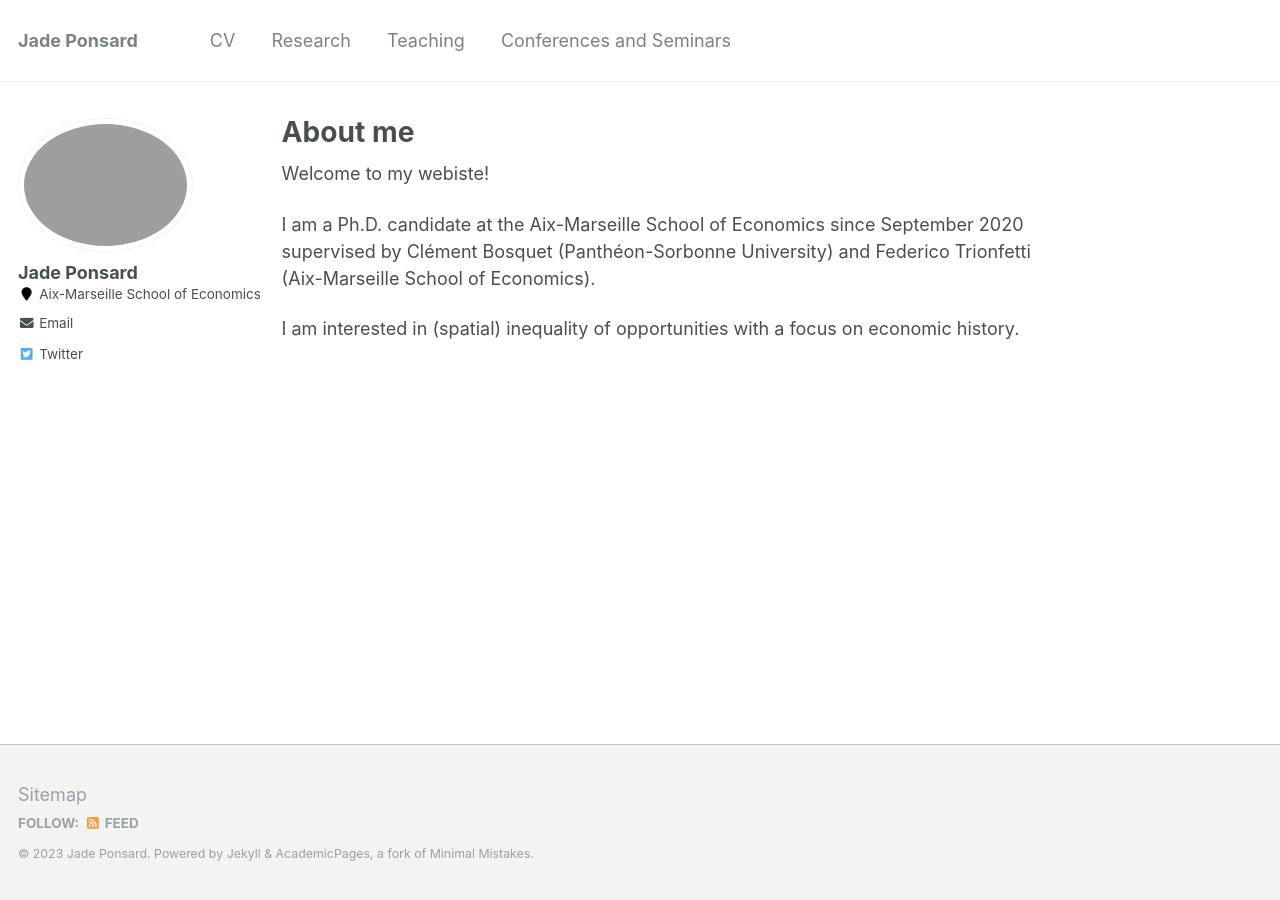
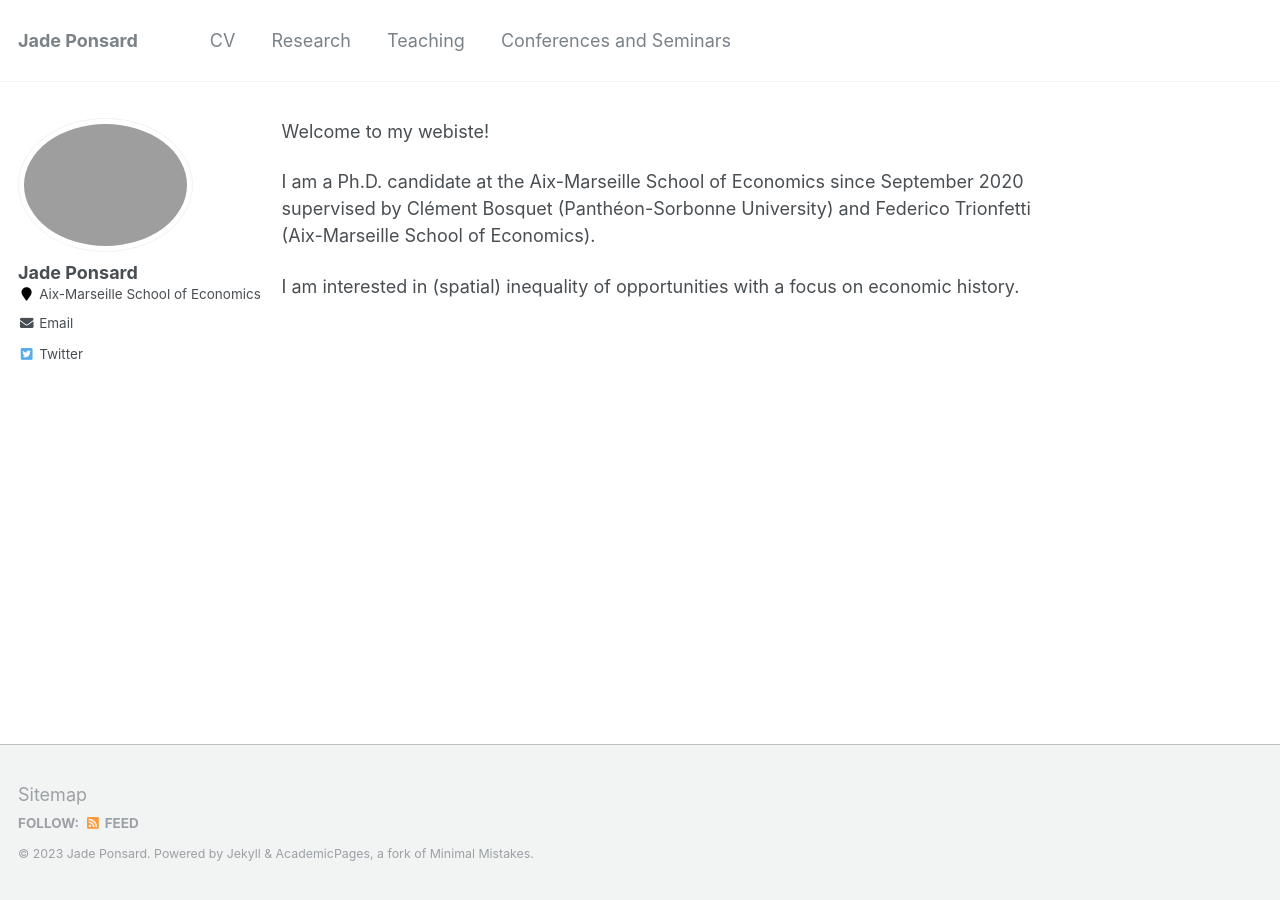
Before and after one commit to jadeponsard/jadeponsard.github.io, a Jekyll site: the page built from _pages/about.md, in a window 1280 px wide. Built offline with Jekyll 4.4.1, drawn with Linux system fonts in a browser that asks for light colours.

Commit message:
Update about.md

```diff
--- a/_pages/about.md
+++ b/_pages/about.md
@@ -1,6 +1,5 @@
 ---
 permalink: /
-title: "About me"
 excerpt: "About me"
 author_profile: true
 redirect_from:
```
